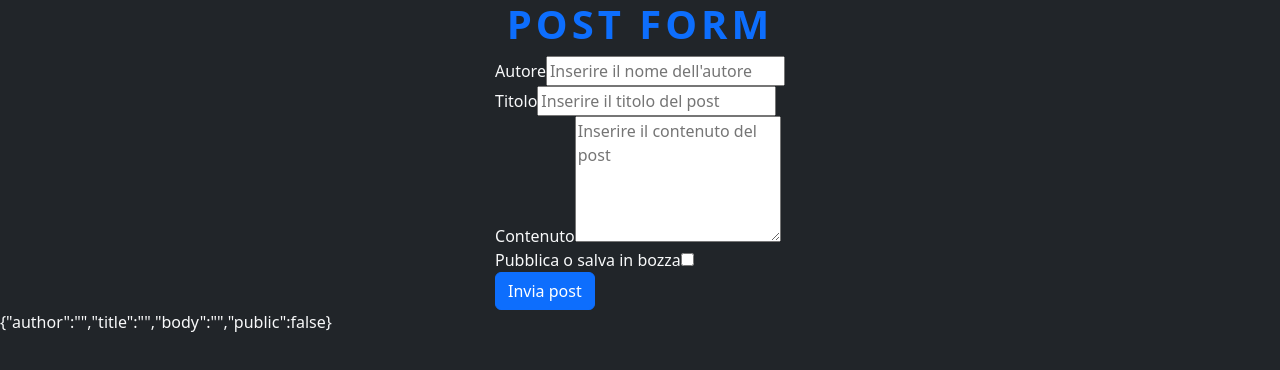
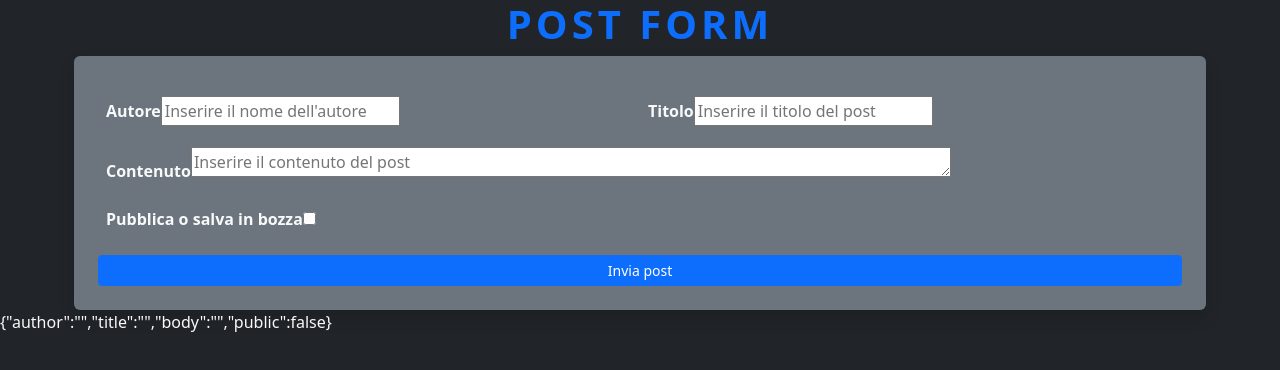
Before and after one commit to bingiulioliu/react-post-form, a React (Vite) app: page / in a window 1280 px wide. Shown: the top 370 px of the page. Built offline with nearby package versions, Linux system fonts and the light colour scheme.

Commit message:
ADD bootstrap style

```diff
--- a/src/components/PostForm.jsx
+++ b/src/components/PostForm.jsx
@@ -3,21 +3,21 @@ import styles from "./PostForm.module.css";
 import { Alert } from "bootstrap";
 
 
-const API_URL = 'https://FAKE67c5b4f3351c081993fb1ab6.mockapi.io/api/posts';
+const API_URL = 'https://67c5b4f3351c081993fb1ab6.mockapi.io/api/posts';
 
 const formDataInitial = {
-    author:'',
-    title:'',
-    body:'',
+    author: '',
+    title: '',
+    body: '',
     public: false
 };
 
 function PostForm() {
     const [formData, setFormData] = useState(formDataInitial);
 
-    const handleChange = (event) =>{
+    const handleChange = (event) => {
         // Recupero il necessario dal target
-        const {name, value, type, checked} = event.target;
+        const { name, value, type, checked } = event.target;
 
         // Terna per decidere cosa salvare
         // Se è un checkbox checked, altrimenti value
@@ -37,47 +37,47 @@ function PostForm() {
         console.log('click');
         fetch(API_URL, {
             method: 'POST',
-            headers:{
+            headers: {
                 'Content-type': 'application/json'
             },
             body: JSON.stringify(formData)
-        }).then(response =>{
+        }).then(response => {
             return response.json();
-        }).then(json =>{
+        }).then(json => {
             console.log(json);
             alert('Post inviato!');
             setFormData(formDataInitial);
-        }).catch(error => console.error('Qualcosa è andato storto!'));
+        }).catch(error => alert('Qualcosa è andato storto!'));
     };
 
 
     return <>
-        <div className="container d-flex justify-content-center align-items-center">
+        <div className="container d-flex justify-content-center align-items-center mb-3">
             <h1 className={`${styles.title} text-primary`}>Post Form</h1>
         </div>
         <div className="container d-flex justify-content-center align-items-center">
-            <form onSubmit={handleSubmit}>
+            <form onSubmit={handleSubmit} className="row g-3 shadow p-4 rounded bg-secondary">
                 {/* Nome autore */}
-                <div>
-                    <label htmlFor="author">Autore</label>
+                <div className="col-6">
+                    <label htmlFor="author" className="form-label fw-bold">Autore</label>
                     <input id="author" name="author" onChange={handleChange} value={formData.author} type="text" placeholder="Inserire il nome dell'autore" />
                 </div>
                 {/* Titolo del post */}
-                <div>
-                    <label htmlFor="title">Titolo</label>
+                <div className="col-6">
+                    <label htmlFor="title" className="form-label fw-bold">Titolo</label>
                     <input id="title" name="title" onChange={handleChange} value={formData.title} type="text" placeholder="Inserire il titolo del post" />
                 </div>
                 {/* Corpo del testo */}
-                <div>
-                    <label htmlFor="body">Contenuto</label>
-                    <textarea id="body" name="body" onChange={handleChange} value={formData.body} type="text" rows="5" placeholder="Inserire il contenuto del post" />
+                <div className="col-12">
+                    <label htmlFor="body" className="form-label fw-bold">Contenuto</label>
+                    <textarea id="body" name="body" onChange={handleChange} value={formData.body} type="text" rows="1" cols="80" placeholder="Inserire il contenuto del post" />
                 </div>
                 {/* Pubblico o bozza */}
-                <div>
-                    <label htmlFor="public">Pubblica o salva in bozza</label>
-                    <input type="checkbox" name="public" id="public" checked={formData.public} onChange={handleChange}/>
+                <div className="col-12">
+                    <label htmlFor="public" className="form-label fw-bold">Pubblica o salva in bozza</label>
+                    <input type="checkbox" name="public" id="public" checked={formData.public} onChange={handleChange} />
                 </div>
-                <button className="btn btn-primary">Invia post</button>
+                <button className="btn btn-primary btn-sm">Invia post</button>
             </form>
         </div>
         <p>{JSON.stringify(formData)}</p>
```
